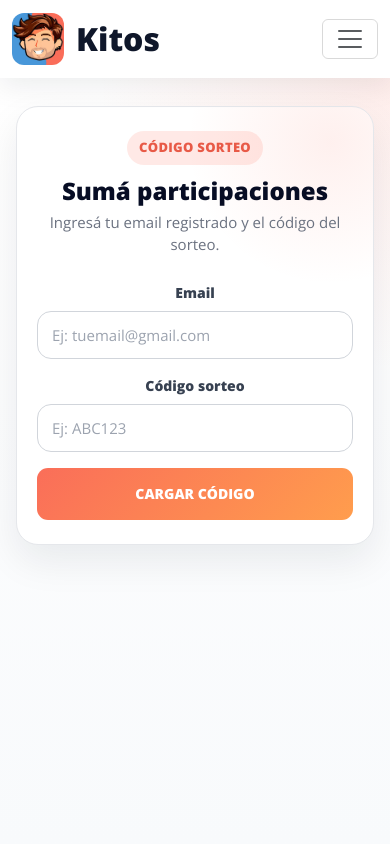
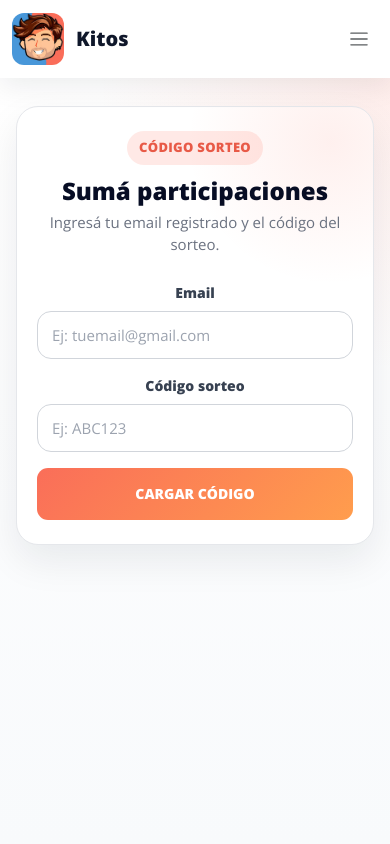
Before and after one commit to pablodjor/kitos-web, a React (Create React App) app: page /codigo in a window 390 px wide. Shown: the top 844 px of the page. Built offline with nearby package versions, Linux system fonts and the light colour scheme.

Commit message:
cambios navbar, tamaño letras etc...

```diff
--- a/src/components/BrandAvatar/BrandAvatar.module.scss
+++ b/src/components/BrandAvatar/BrandAvatar.module.scss
@@ -25,12 +25,12 @@
 
 .name {
   color: var(--color-text-dark);
-  font-size: 32px;
+  // font-size: 32px;
   font-weight: var(--font-weight-black);
 }
 
 .nameLarge {
-  font-size: 34px;
+  font-size: var(--font-size-lg);
 
   @media (max-width: 480px) {
     font-size: 30px;
--- a/src/components/Navbar/Navbar.jsx
+++ b/src/components/Navbar/Navbar.jsx
@@ -1,3 +1,4 @@
+import { useState } from "react";
 import { NavLink } from "react-router-dom";
 import { FaHome, FaGift } from "react-icons/fa";
 import { LuTags } from "react-icons/lu";
@@ -12,32 +13,41 @@ const navItems = [
 ];
 
 export default function Navbar() {
+  const [open, setOpen] = useState(false);
+
+  const closeMenu = () => {
+    setOpen(false);
+  };
+
   return (
     <header className={styles.navbar}>
       <nav className="navbar navbar-expand-lg bg-white">
         <div className="container">
-          <NavLink to="/" className={`navbar-brand ${styles.brandLink}`}>
+          <NavLink to="/" className={`navbar-brand ${styles.brandLink}`} onClick={closeMenu}>
             <BrandAvatar name="Kitos" />
           </NavLink>
 
           <button
-            className="navbar-toggler"
+            className={`navbar-toggler ${styles.toggler}`}
             type="button"
-            data-bs-toggle="collapse"
-            data-bs-target="#mainNavbar"
+            onClick={() => setOpen(!open)}
             aria-controls="mainNavbar"
-            aria-expanded="false"
+            aria-expanded={open}
             aria-label="Toggle navigation"
           >
             <span className="navbar-toggler-icon"></span>
           </button>
 
-          <div className="collapse navbar-collapse" id="mainNavbar">
+          <div
+            className={`collapse navbar-collapse ${open ? "show" : ""}`}
+            id="mainNavbar"
+          >
             <ul className="navbar-nav ms-auto align-items-lg-center gap-lg-3 pt-3 pt-lg-0">
               {navItems.map((item) => (
                 <li className="nav-item" key={item.to}>
                   <NavLink
                     to={item.to}
+                    onClick={closeMenu}
                     className={({ isActive }) =>
                       isActive
                         ? `nav-link ${styles.link} ${styles.active}`
--- a/src/components/Navbar/Navbar.module.scss
+++ b/src/components/Navbar/Navbar.module.scss
@@ -44,3 +44,19 @@
     padding-left: 12px !important;
   }
 }
+
+.toggler {
+  padding: 4px 8px;
+  font-size: 14px;
+  border: 0;
+  box-shadow: none;
+
+  &:focus {
+    box-shadow: none;
+  }
+
+  :global(.navbar-toggler-icon) {
+    width: 22px;
+    height: 22px;
+  }
+}
--- a/src/pages/OffersPage/OffersPage.module.scss
+++ b/src/pages/OffersPage/OffersPage.module.scss
@@ -35,7 +35,7 @@
   h3 {
     margin: 0;
     color: var(--color-text-heading);
-    font-size: var(--font-size-3xl);
+    font-size: var(--font-size-2xl);
     line-height: 1;
     font-weight: var(--font-weight-black);
     letter-spacing: -1px;
@@ -113,7 +113,7 @@
     gap: 12px;
 
     h3 {
-      font-size: 28px;
+      font-size: var(--font-size-lg);
     }
   }
 
```
Also changed, not shown: 1 other file (tests, documents, lock files or other folders).
